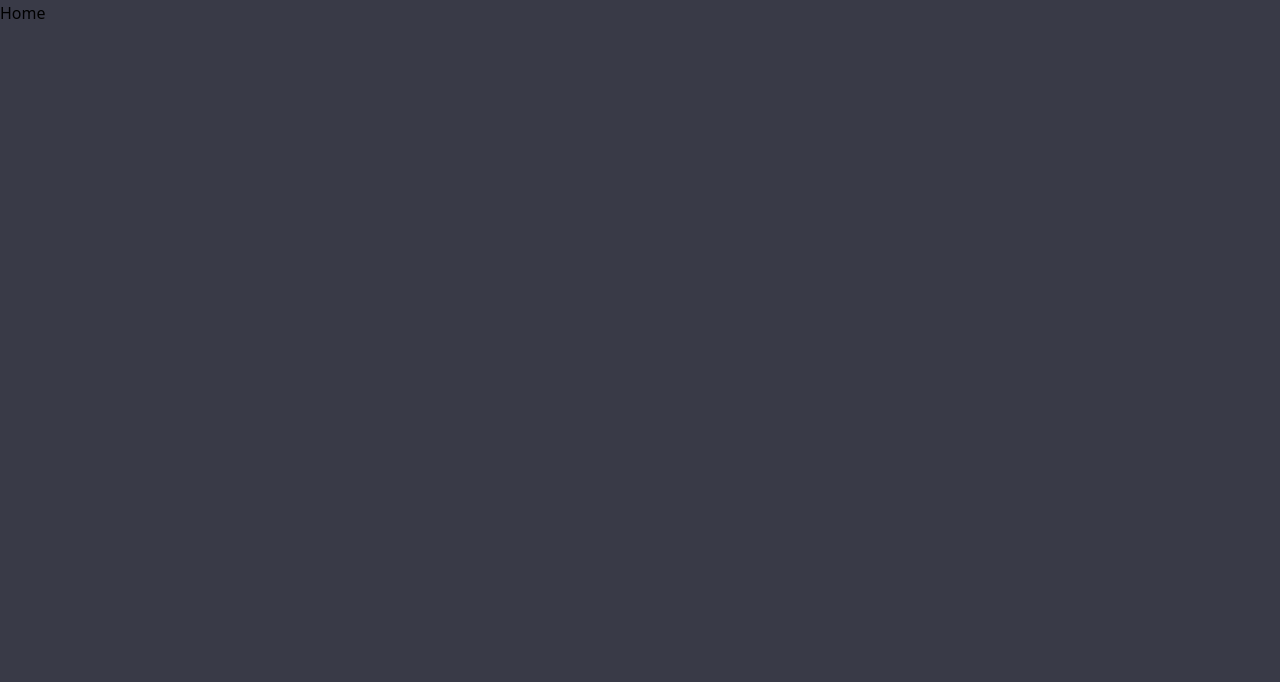
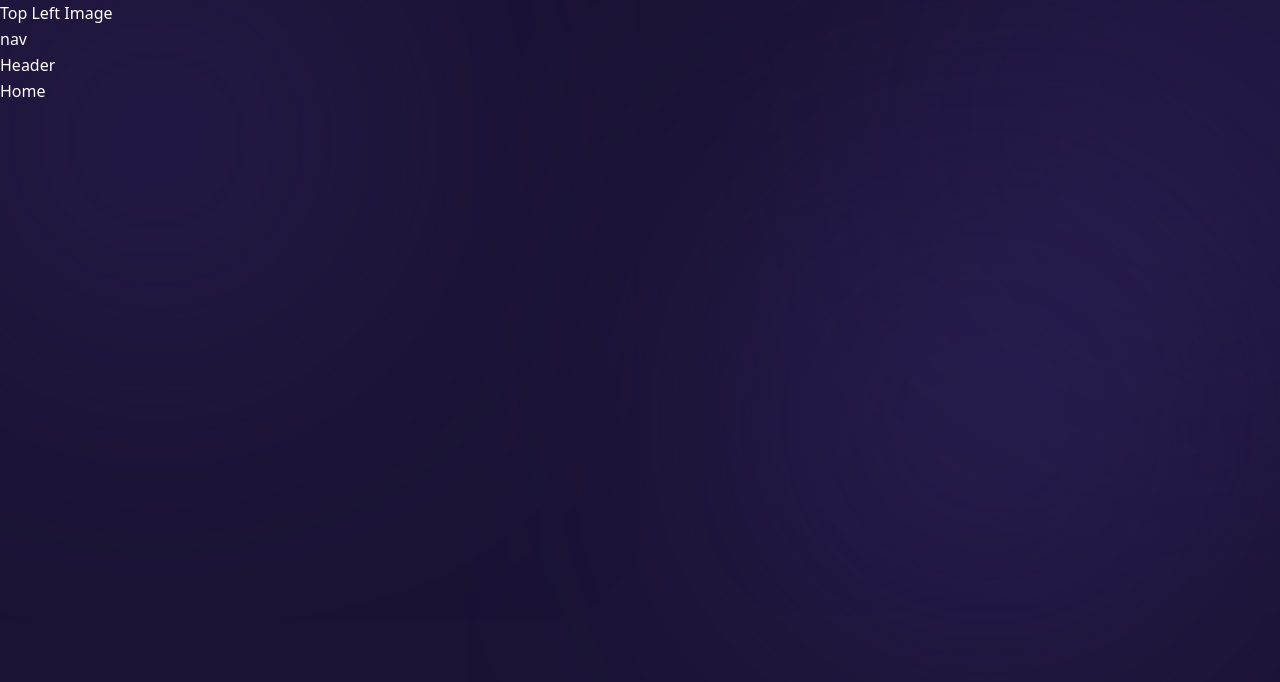
Before and after one commit to BeeMelvin/Virtual-Portfolio, a Next.js app: page / in a window 1280 px wide. Shown: the top 682 px of the page. Built offline with nearby package versions, Linux system fonts and the light colour scheme.

Commit message:
navigation and font

```diff
--- a/components/Layout.js
+++ b/components/Layout.js
@@ -11,8 +11,17 @@ import Nav from '../components/Nav';
 import Header from'../components/Header';
 import TopleftImg from '../components/TopLeftImg';
 
-const Layout = () => {
-  return <div>Layout</div>;
+const Layout = ({ children }) => {
+  return (
+  <div
+  className = {'page bg-site text-white bg-cover bg-no-repeatm ${sora.variable} font-sora relative'}>
+    <TopleftImg />
+    <Nav />
+    <Header />
+    {children}
+
+  </div>
+  );
 };
 
 export default Layout;
--- a/pages/_app.js
+++ b/pages/_app.js
@@ -1,7 +1,16 @@
 import '../styles/globals.css';
+//components
+import Layout from '../components/Layout';
 
 function MyApp({ Component, pageProps }) {
-  return <Component {...pageProps} />;
+  return(
+
+
+  <Layout>
+    <Component {...pageProps} />
+
+  </Layout>
+  );
 }
 
 export default MyApp;
```
